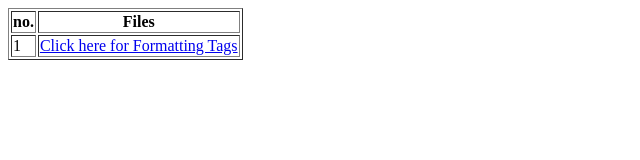
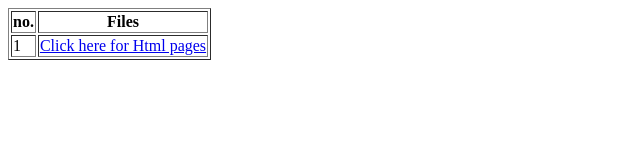
Before and after one commit to manishaghuge/fullstack.github.io, a plain HTML site: page index.html in a window 1280 px wide. Shown: the whole page, without its empty margins (0-640 px from the left). Drawn offline with Linux system fonts and the light colour scheme.

Commit message:
index file changes

```diff
--- a/index.html
+++ b/index.html
@@ -18,8 +18,8 @@
       <tr>
         <td>1</td>
         <td>
-          <a href="html/1_formating tags.html" target="_blank">
-            Click here for Formatting Tags</a
+          <a href="html/index.html" target="_blank">
+            Click here for Html pages</a
           >
         </td>
       </tr>
```
